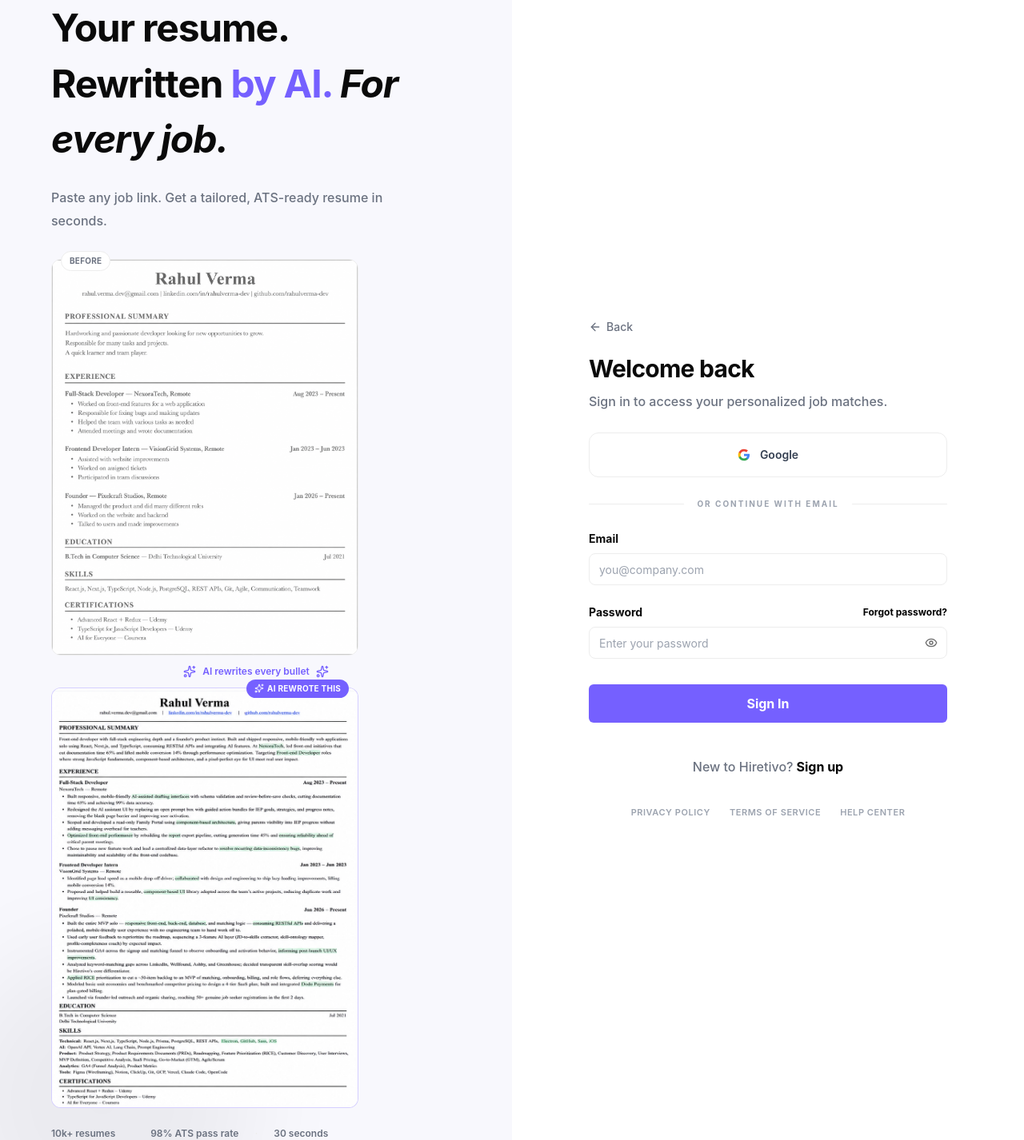
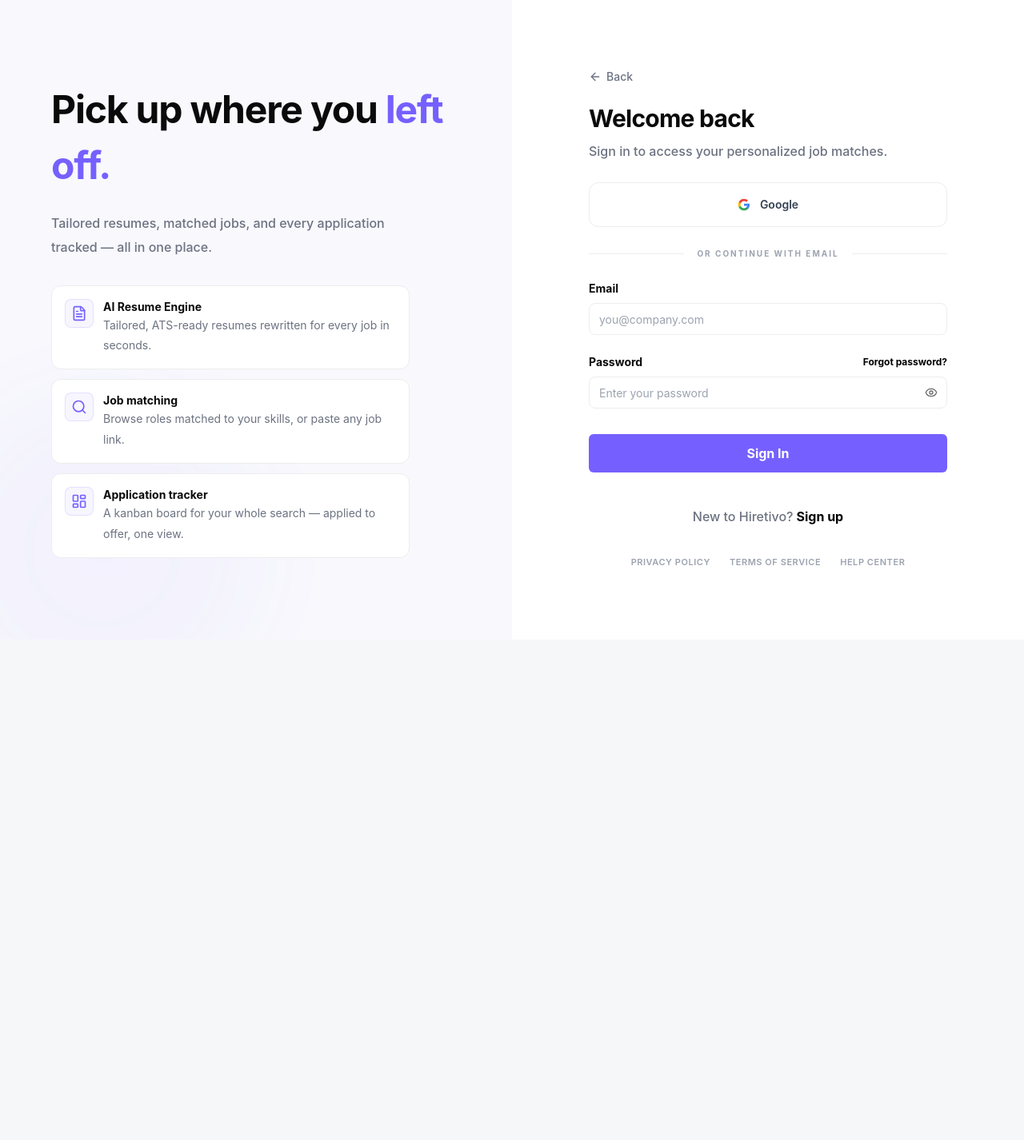
Before and after one commit to ignitinsharma/hiretivo, a Next.js app: page /seeker/login in a window 1280 px wide. Shown: the whole page at 80% size. After the commit the page ends 800 px from the top, so only its background shows below. Built offline with nearby package versions, Linux system fonts and the light colour scheme; no server answers.

Commit message:
feat(auth): redesign seeker login left panel with value blurbs

```diff
--- a/src/app/(auth)/seeker/login/page.tsx
+++ b/src/app/(auth)/seeker/login/page.tsx
@@ -1,14 +1,13 @@
 "use client";
 
 import * as React from "react";
-import Image from "next/image";
 import Link from "next/link";
 import { useRouter, useSearchParams } from "next/navigation";
 import { getSession, signIn, signOut, useSession } from "next-auth/react";
 import { useForm } from "react-hook-form";
 import { zodResolver } from "@hookform/resolvers/zod";
 import { toast } from "sonner";
-import { Sparkles } from "lucide-react";
+import { FileText, LayoutDashboard, Search } from "lucide-react";
 
 import { Button } from "@/components/ui/button";
 import { Input } from "@/components/ui/input";
@@ -16,6 +15,7 @@ import { Label } from "@/components/ui/label";
 import { PasswordInput } from "@/components/auth/PasswordInput";
 import { AuthLastUsedBadge, OAuthButton } from "@/components/auth/OAuthButton";
 import { AuthLayout } from "@/components/auth/AuthLayout";
+import { AuthValuePanel, type AuthValueBlurb } from "@/components/auth/AuthValuePanel";
 import { AuthErrorCode, OAuthIntentSource, UserRole } from "@/constants/enums";
 import { trackEvent } from "@/lib/analytics";
 import {
@@ -37,65 +37,35 @@ function getSafeRedirectPath(value: string | null): string {
   return value;
 }
 
+const SEEKER_LOGIN_BLURBS: AuthValueBlurb[] = [
+  {
+    icon: FileText,
+    title: "AI Resume Engine",
+    description: "Tailored, ATS-ready resumes rewritten for every job in seconds.",
+  },
+  {
+    icon: Search,
+    title: "Job matching",
+    description: "Browse roles matched to your skills, or paste any job link.",
+  },
+  {
+    icon: LayoutDashboard,
+    title: "Application tracker",
+    description: "A kanban board for your whole search — applied to offer, one view.",
+  },
+];
+
 const SeekerLoginLeft = (
-  <>
-    <div className="absolute bottom-[-10%] left-[-10%] w-96 h-96 rounded-full bg-black opacity-5 blur-3xl"></div>
-    <div className="relative z-10 max-w-lg w-full">
-      <h1 className="text-4xl lg:text-5xl font-bold leading-tight tracking-tight text-brand-foreground mb-6">
-        Your resume. Rewritten{" "}
-        <span className="text-brand-primary">by AI.</span>{" "}
-        <span className="italic">For every job.</span>
-      </h1>
-      <p className="text-brand-foreground-muted font-medium text-base leading-relaxed mb-8 max-w-md">
-        Paste any job link. Get a tailored, ATS-ready resume in seconds.
-      </p>
-
-      <div className="relative mb-3 max-w-sm">
-        <span className="absolute -top-2.5 left-3 z-10 rounded-pill border border-brand-border bg-white px-2.5 py-0.5 text-[10px] font-bold uppercase tracking-wide text-brand-foreground-muted">
-          Before
-        </span>
-        <div className="overflow-hidden rounded-xl border border-brand-border bg-white">
-          <Image
-            src="/images/resume-before.png"
-            alt="Generic, unoptimized resume"
-            width={1103}
-            height={1426}
-            className="w-full h-auto opacity-60"
-          />
-        </div>
-      </div>
-
-      <div className="flex items-center justify-center gap-2 my-1">
-        <Sparkles className="h-4 w-4 text-brand-primary" aria-hidden="true" />
-        <span className="text-xs font-semibold text-brand-primary">AI rewrites every bullet</span>
-        <Sparkles className="h-4 w-4 text-brand-primary" aria-hidden="true" />
-      </div>
-
-      <div className="relative mt-3 max-w-sm">
-        <span className="absolute -top-2.5 right-3 z-10 inline-flex items-center gap-1 rounded-pill bg-brand-primary px-2.5 py-0.5 text-[10px] font-bold uppercase tracking-wide text-white">
-          <Sparkles className="h-3 w-3" aria-hidden="true" />
-          AI Rewrote This
-        </span>
-        <div className="overflow-hidden rounded-xl border border-brand-primary/30 bg-white">
-          <Image
-            src="/images/resume-after.png"
-            alt="AI-optimized resume"
-            width={820}
-            height={1125}
-            className="w-full h-auto"
-          />
-        </div>
-      </div>
-
-      <div className="mt-6 flex flex-wrap gap-x-5 gap-y-1 text-xs font-semibold text-brand-foreground-muted">
-        <span>10k+ resumes</span>
-        <span className="text-brand-border">·</span>
-        <span>98% ATS pass rate</span>
-        <span className="text-brand-border">·</span>
-        <span>30 seconds</span>
-      </div>
-    </div>
-  </>
+  <AuthValuePanel
+    headline={
+      <>
+        Pick up where you{" "}
+        <span className="text-brand-primary">left off.</span>
+      </>
+    }
+    subtitle="Tailored resumes, matched jobs, and every application tracked — all in one place."
+    blurbs={SEEKER_LOGIN_BLURBS}
+  />
 );
 
 function SeekerLoginContent() {
```
